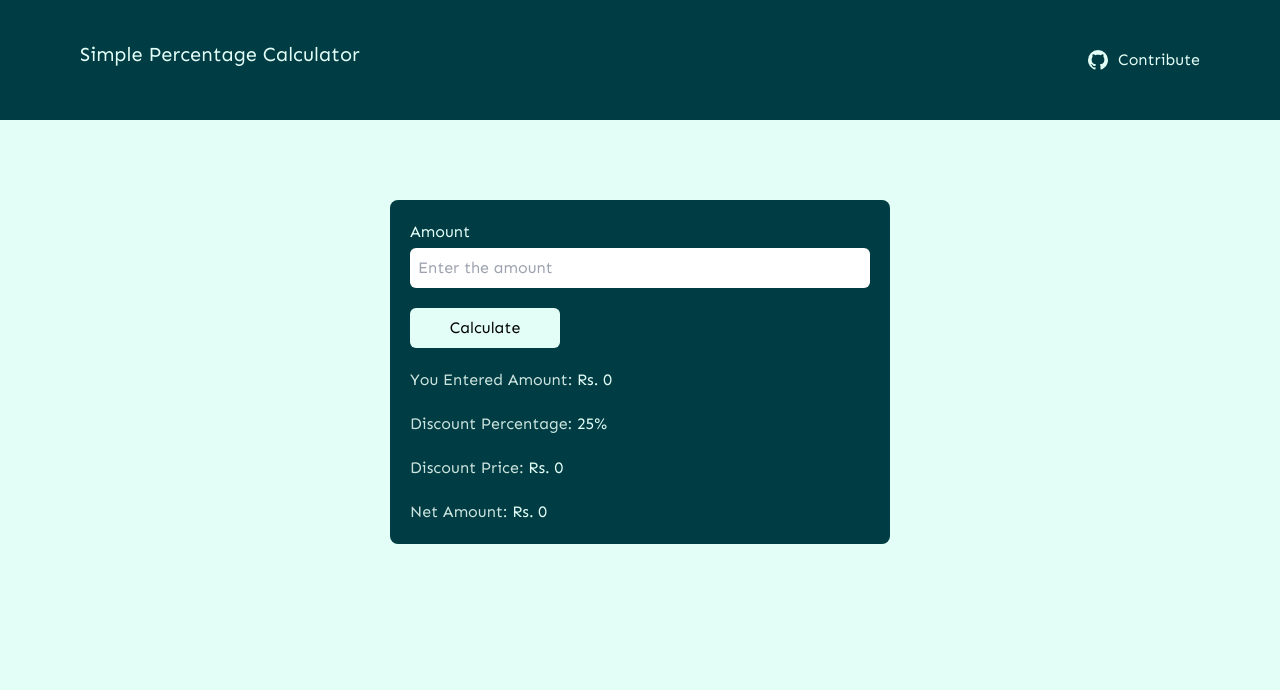
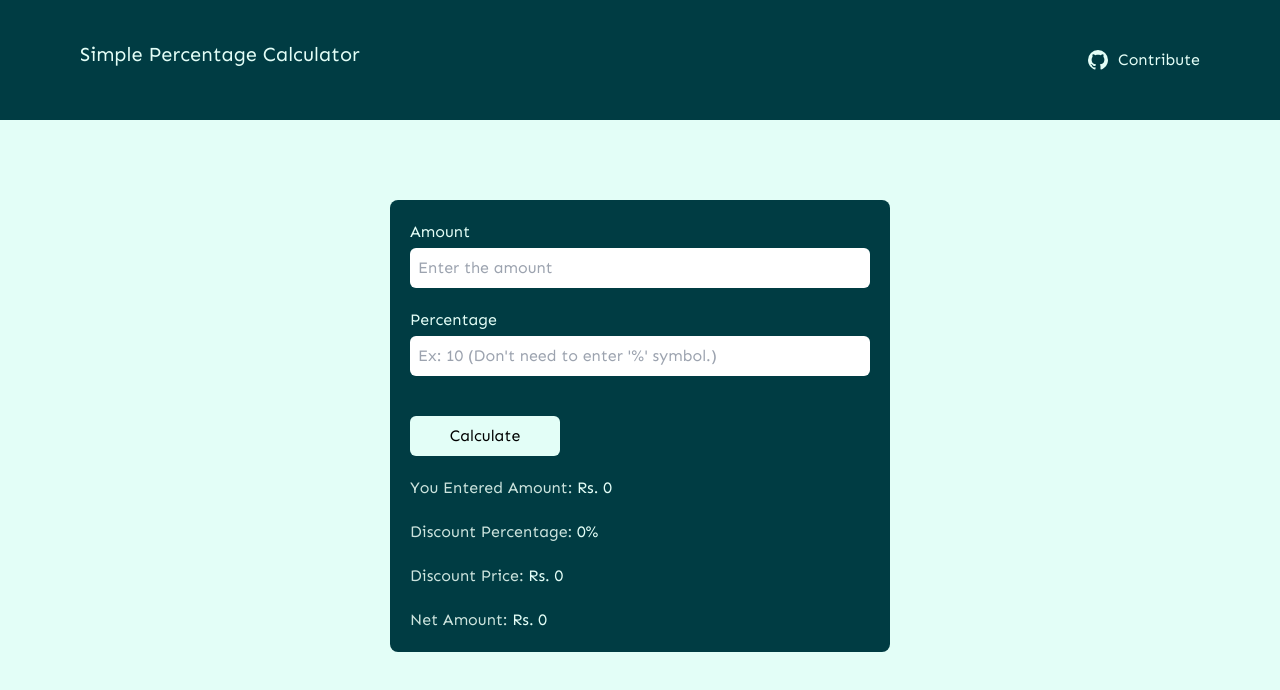
Before and after one commit to Mushkir/percentage-calc, a React (Vite) app: page / in a window 1280 px wide. Shown: the top 690 px of the page. Built offline with nearby package versions, Linux system fonts and the light colour scheme.

Commit message:
feat: added percentage by user input feature

```diff
--- a/src/App.jsx
+++ b/src/App.jsx
@@ -8,7 +8,11 @@ function App() {
   const schemaValidation = z.object({
     amount: z
       .string()
-      .min(2, { message: "Amount must be at least 02 characters" }),
+      .min(2, { message: "Amount must be at least 02 characters." }),
+
+    percentage: z
+      .string()
+      .min(1, { message: "Percentage must be at least 01 character." }),
   });
 
   const {
@@ -21,17 +25,24 @@ function App() {
   });
 
   const [userEnteredPrice, setUserEnteredPrice] = useState(0);
+  const [discountPercentage, setDiscountPercentage] = useState(0);
   const [price, netPrice] = useState(0);
   const [discount, DiscountPrice] = useState(0);
 
   const showPriceDetails = (data) => {
-    const { amount } = data;
+    const { amount, percentage } = data;
 
-    const discountAmount = amount * 0.25;
+    // console.log(data);
+
+    const floatPercentage = percentage / 100;
+
+    const discountAmount = amount * floatPercentage;
 
     const netAmount = amount - discountAmount;
 
     setUserEnteredPrice(amount);
+
+    setDiscountPercentage(percentage);
 
     netPrice(netAmount);
 
@@ -56,6 +67,16 @@ function App() {
           errors={errors.amount}
         />
 
+        <TheFormInput
+          label="Percentage"
+          type="number"
+          id="percentage"
+          name="percentage"
+          placeholder="Ex: 10 (Don't need to enter '%' symbol.)"
+          register={register("percentage")}
+          errors={errors.percentage}
+        />
+
         <button className="bg-dark_25 mt-5 px-5 py-2 rounded-md hover:bg-dark_50 hover:transition 500 hover:text-dark_25 w-full sm:w-[150px]">
           Calculate
         </button>
@@ -68,7 +89,7 @@ function App() {
 
         <div className=" text-dark_25 mt-5">
           <span className=" text-dark_27">Discount Percentage: </span>
-          <span>25%</span>
+          <span>{discountPercentage}%</span>
         </div>
 
         <div className=" text-dark_25 mt-5">
--- a/src/components/FormInputs/TheFormInput.jsx
+++ b/src/components/FormInputs/TheFormInput.jsx
@@ -10,7 +10,7 @@ const TheFormInput = ({
   errors,
 }) => {
   return (
-    <div className="flex flex-col">
+    <div className="flex flex-col mb-5">
       <label htmlFor={id} className="mb-1 text-dark_25">
         {label}
       </label>
```
